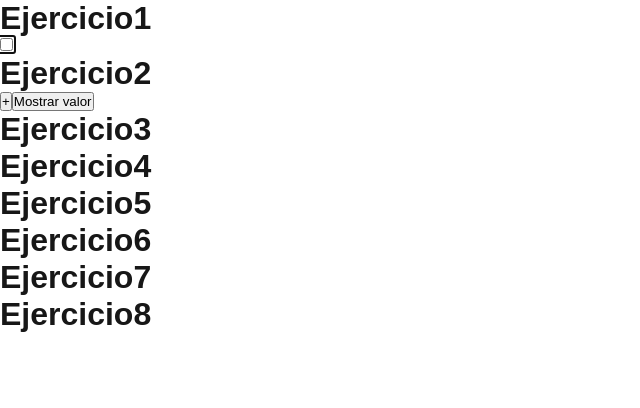
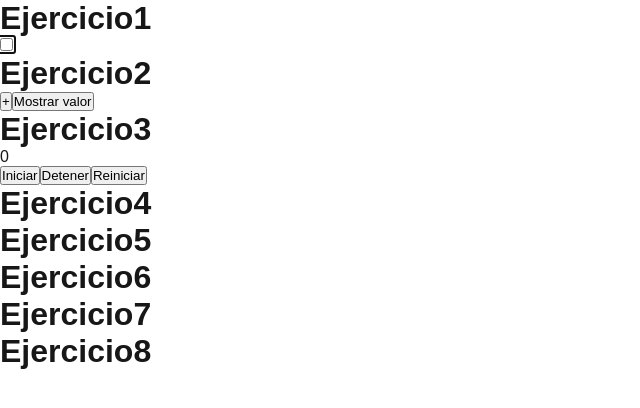
Before and after one commit to julia85310/b_useref, a Next.js app: page / in a window 1280 px wide. Shown: the top 408 px of the page, without its empty margins (0-640 px from the left). Built offline with nearby package versions, Linux system fonts and the light colour scheme.

Commit message:
ej3 done

```diff
--- a/src/app/Timer.js
+++ b/src/app/Timer.js
@@ -0,0 +1,34 @@
+import { useRef, useEffect, useState } from "react";
+
+export default function Timer(){
+    const timerRef = useRef(null);
+    const [contador, setContador] = useState(0);
+
+    function iniciarContador(){
+      if (timerRef.current === null) {
+        timerRef.current = setInterval(() => {
+          setContador((prevCount) => prevCount + 1);
+        }, 1000);
+      }
+    }
+
+    function detenerContador(){
+      if (timerRef.current !== null) {
+        clearInterval(timerRef.current);
+        timerRef.current = null;
+      }
+    }
+
+    useEffect(() => {
+      return () => {
+        stopTimer();
+      };
+    }, []);
+
+    return <div>
+      <p>{contador}</p>
+      <button onClick={iniciarContador}>Iniciar</button>
+      <button onClick={detenerContador}>Detener</button>
+      <button onClick={() => setContador(0)}>Reiniciar</button>
+    </div>
+}
--- a/src/app/page.js
+++ b/src/app/page.js
@@ -1,6 +1,7 @@
 'use client'
 import AutoFocusInput from "./AutoFocusInput";
 import CounterRef from "./CounterRef";
+import Timer from "./Timer";
 
 export default function Home() {
   return (
@@ -10,6 +11,7 @@ export default function Home() {
       <h1>Ejercicio2</h1>
       <CounterRef></CounterRef>
       <h1>Ejercicio3</h1>
+      <Timer></Timer>
       <h1>Ejercicio4</h1>
       <h1>Ejercicio5</h1>
       <h1>Ejercicio6</h1>
```
